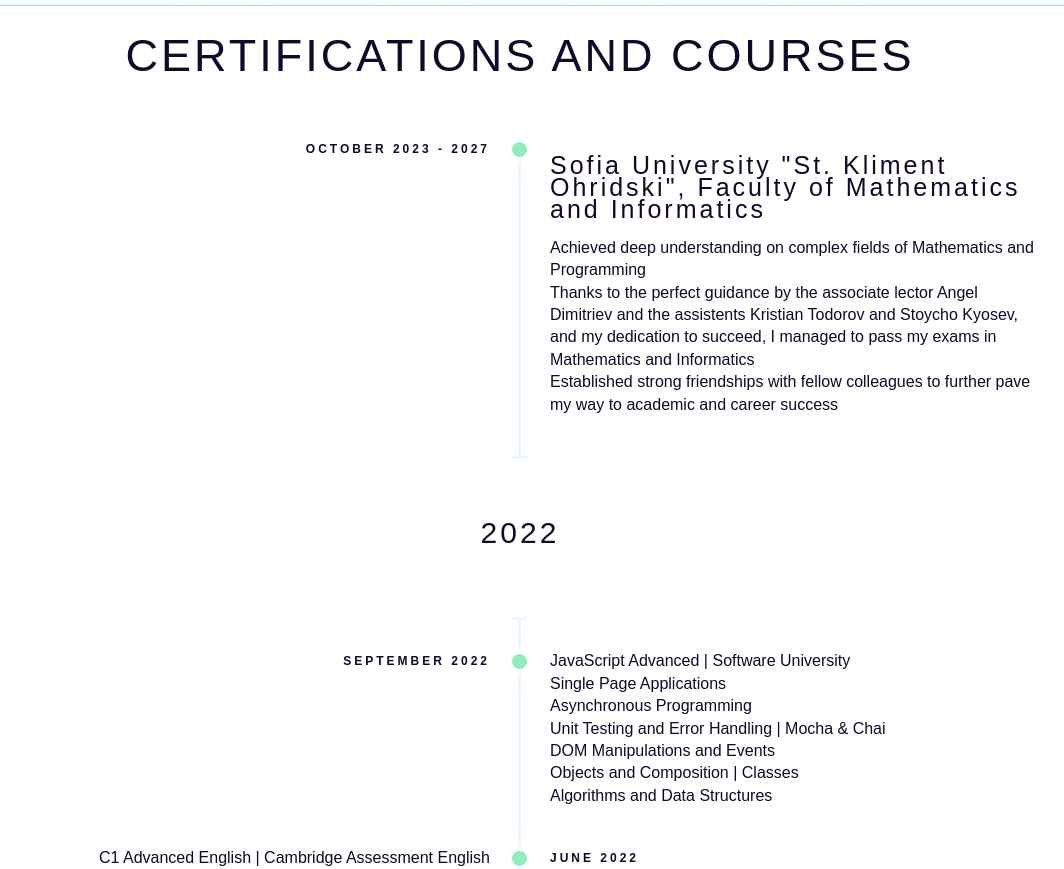
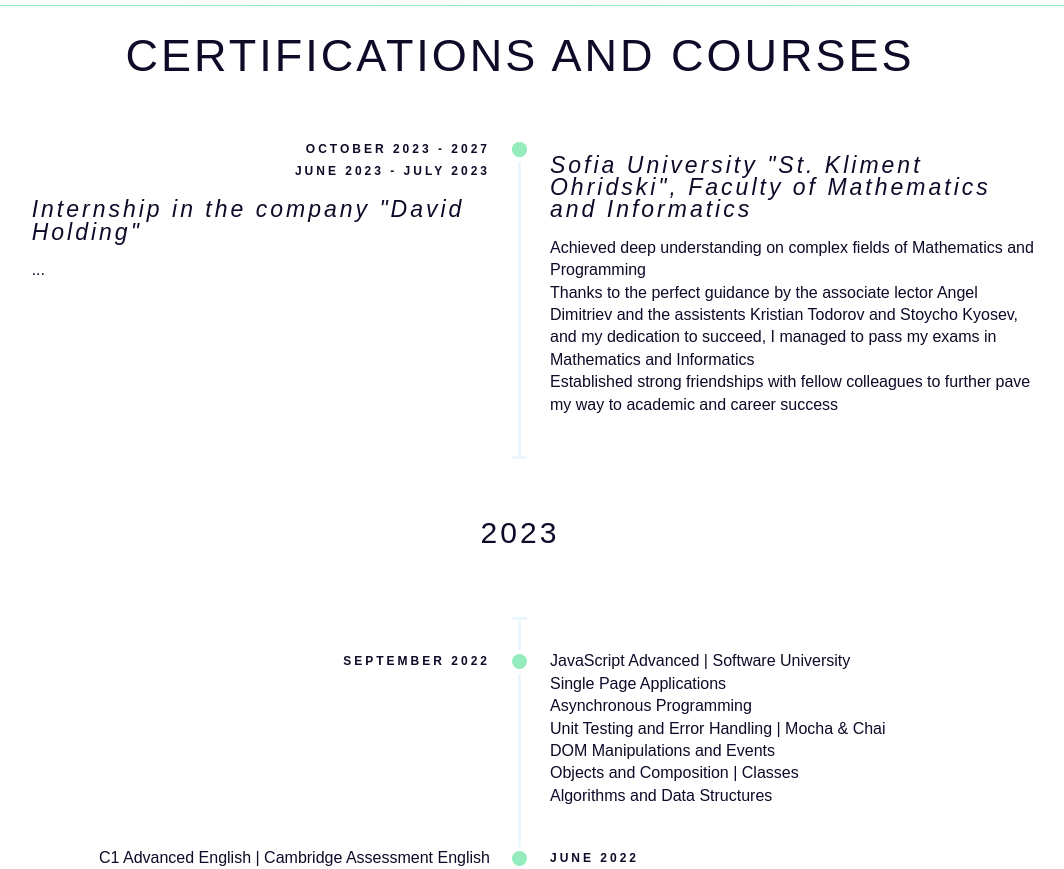
Before and after one commit to Deirror/aangelov-portfolio, a Next.js app: page / in a window 1280 px wide. Shown: the part 1540-2409 px from the top of the page, without its empty margins (120-1184 px from the left). Built offline with nearby package versions, Linux system fonts and the light colour scheme.

Commit message:
check next accompl

```diff
--- a/components/Certification.tsx
+++ b/components/Certification.tsx
@@ -60,12 +60,22 @@
                                 academic and career success
                             </div>
                         </div>
+                        <div className="timeline-info">
+                            <span>June 2023 - July 2023</span>
+                        </div>
+                        <div className="timeline-marker"></div>
+                        <div className="timeline-content">
+                            <h3 className={styles.custtitle}>Internship in the company &quot;David Holding&quot;</h3>
+                            <div>
+                               ...
+                            </div>
+                        </div>
                     </li>
                     <li className="timeline-item period">
                         <div className="timeline-info"></div>
                         <div className="timeline-marker"></div>
                         <div className="timeline-content">
-                            <h2 className={styles.number}>2022</h2>
+                            <h2 className={styles.number}>2023</h2>
                         </div>
                     </li>
                     <li className="timeline-item">
--- a/styles/Certification.module.scss
+++ b/styles/Certification.module.scss
@@ -16,7 +16,8 @@
     }
 
     .custtitle {
-        font-size: 25px;
+        font-size: 23px;
+        font-style: oblique;
         text-align: left;
         margin: 2vh auto;
         letter-spacing: 3px;
```
